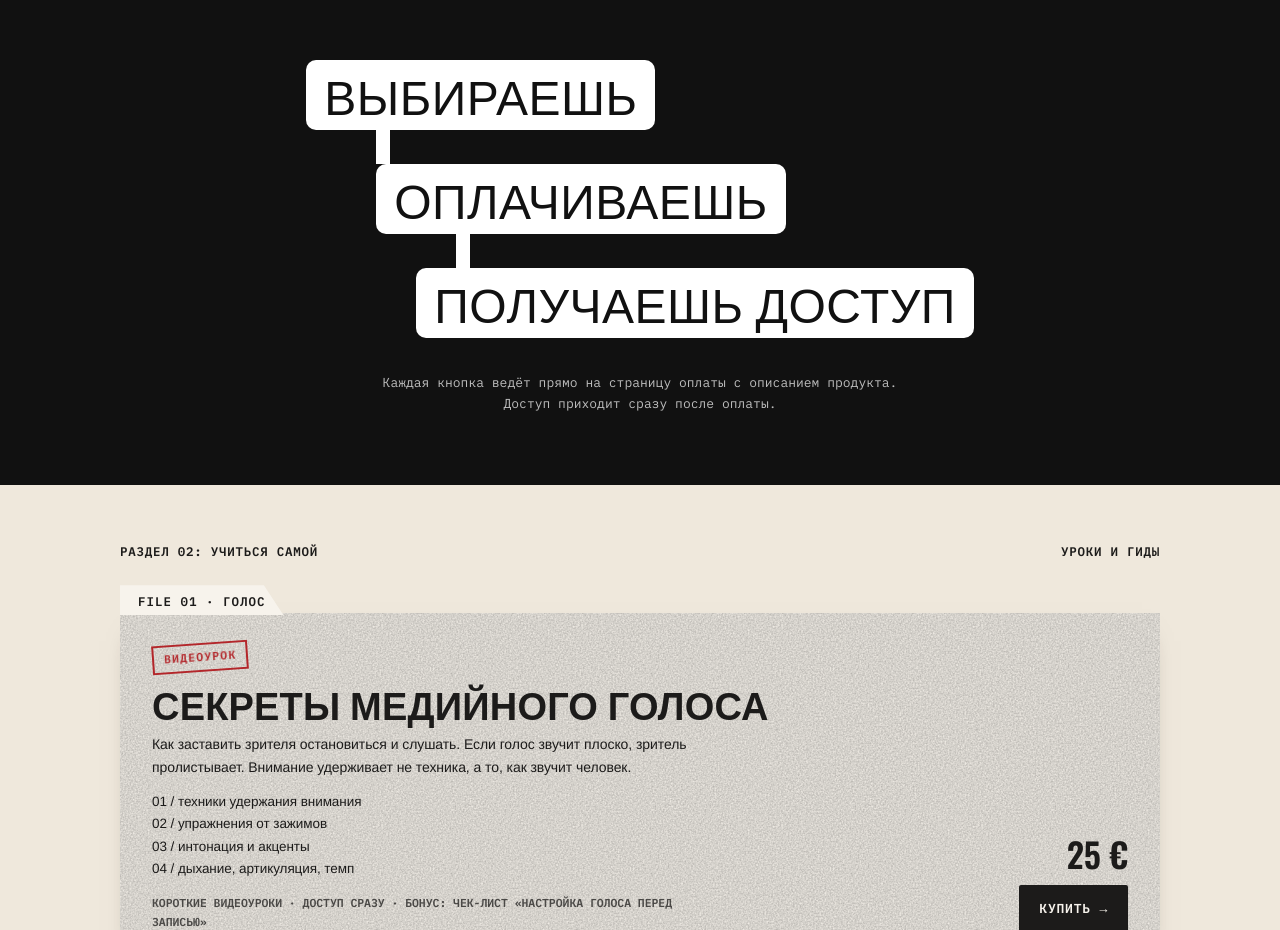
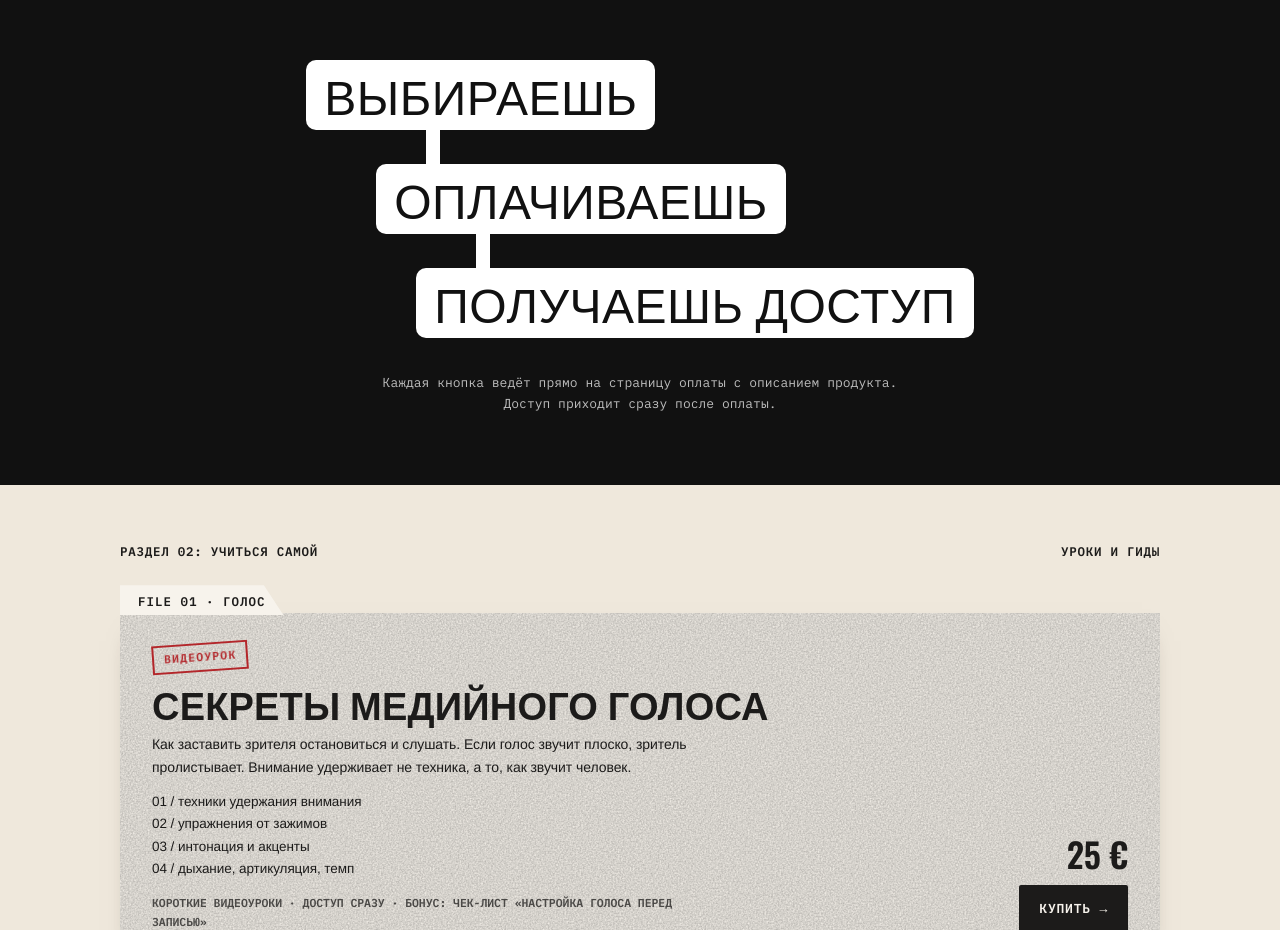
Before and after one commit to annaa-byte/masha-site, a plain HTML site: page index.html in a window 1280 px wide. Shown: the part 2260-3190 px from the top of the page. Drawn offline with nearby package versions, Linux system fonts and the light colour scheme; a web font is replaced by a local one.

Commit message:
Линии между плашками «как купить» сдвинуты внутрь плашек
Co-Authored-By: Claude Opus 5.5 <noreply@anthropic.com>
Claude-Session: https://claude.ai/code/session_018miwnNrhFDneS6RZdGuPQK

```diff
--- a/index.html
+++ b/index.html
@@ -259,9 +259,9 @@ targets.forEach(function(e){io.observe(e)});
 <section class="pills">
  <div class="flow">
   <span class="pill">выбираешь</span>
-  <span class="lnk-v" style="--x:70px"></span>
+  <span class="lnk-v" style="--x:120px"></span>
   <div class="hrow" style="margin-left:70px"><span class="pill">оплачиваешь</span></div>
-  <span class="lnk-v" style="--x:150px"></span>
+  <span class="lnk-v" style="--x:170px"></span>
   <span class="pill" style="margin-left:110px">получаешь доступ</span>
  </div>
  <p class="pill-note">Каждая кнопка ведёт прямо на страницу оплаты с описанием продукта. Доступ приходит сразу после оплаты.</p>
```
